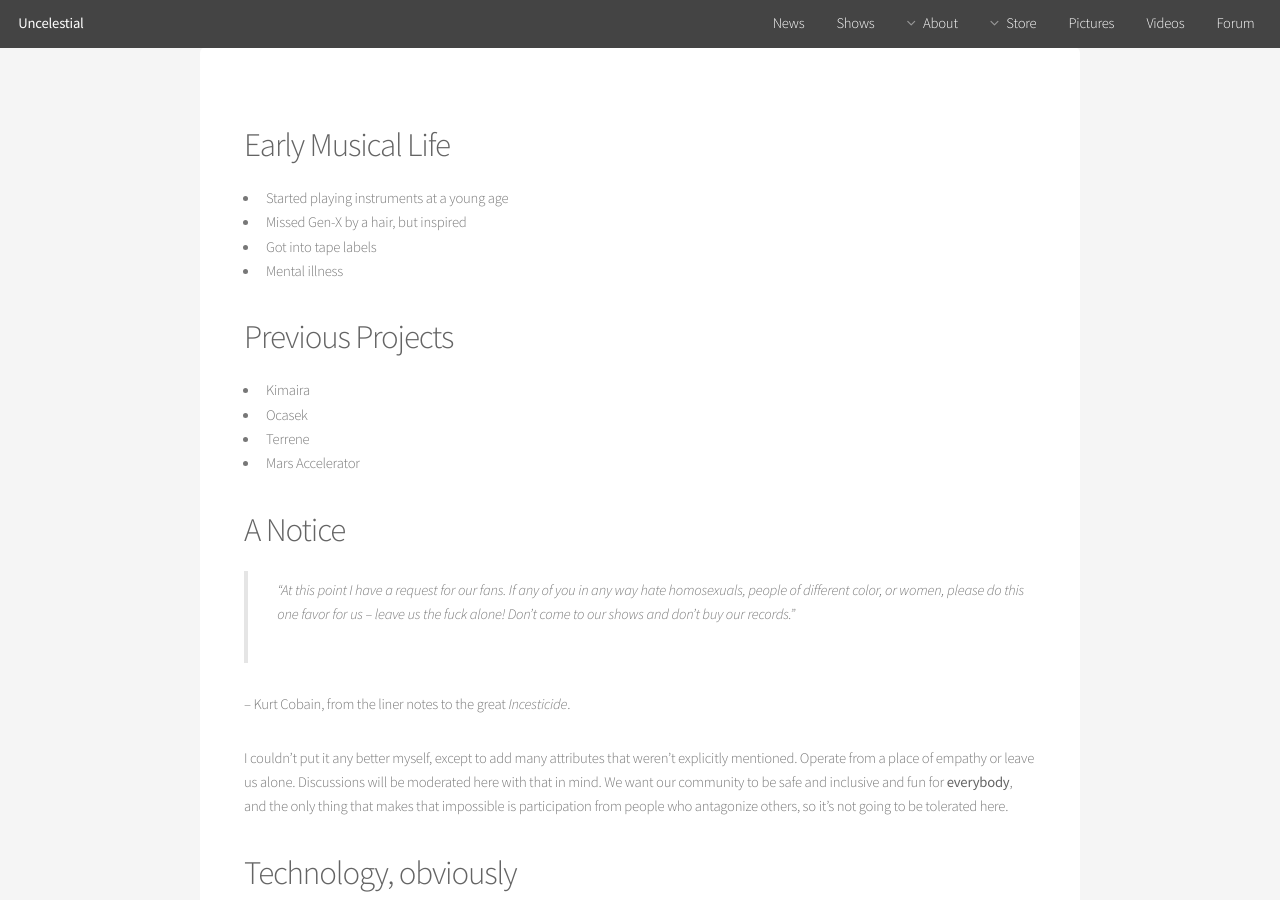
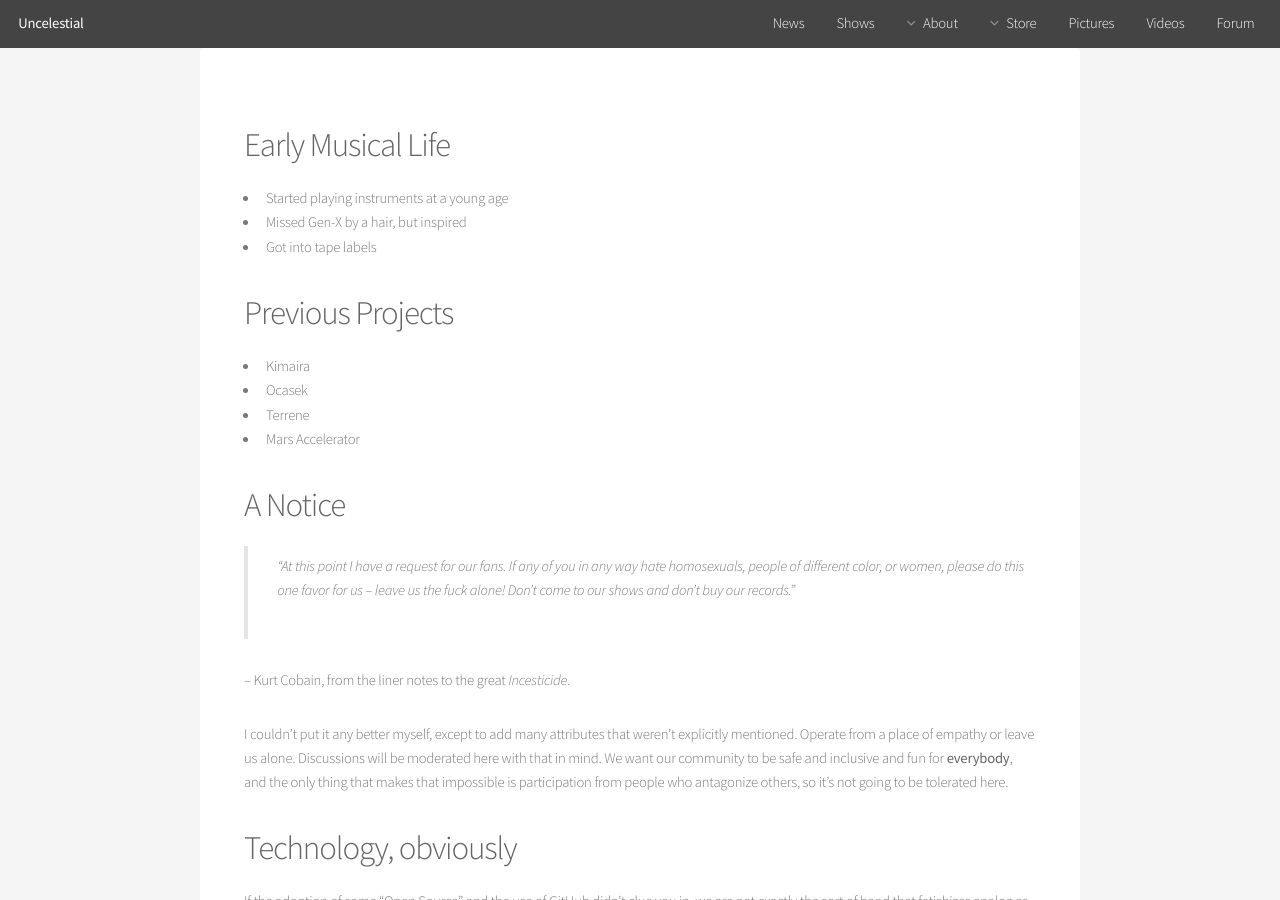
Before and after one commit to tvconefive/uncelestial.github.io, a Jekyll site: the page built from about.md, in a window 1280 px wide and 900 px high. Built offline with Jekyll 4.4.1, drawn with Linux system fonts in a browser that asks for light colours; comment, search, counter and statistics services are not loaded.

Commit message:
Update about.md

```diff
--- a/about.md
+++ b/about.md
@@ -8,7 +8,6 @@ description: Because you're probably dying to know.
 - Started playing instruments at a young age
 - Missed Gen-X by a hair, but inspired
 - Got into tape labels
-- Mental illness
 
 ## Previous Projects
 
```
